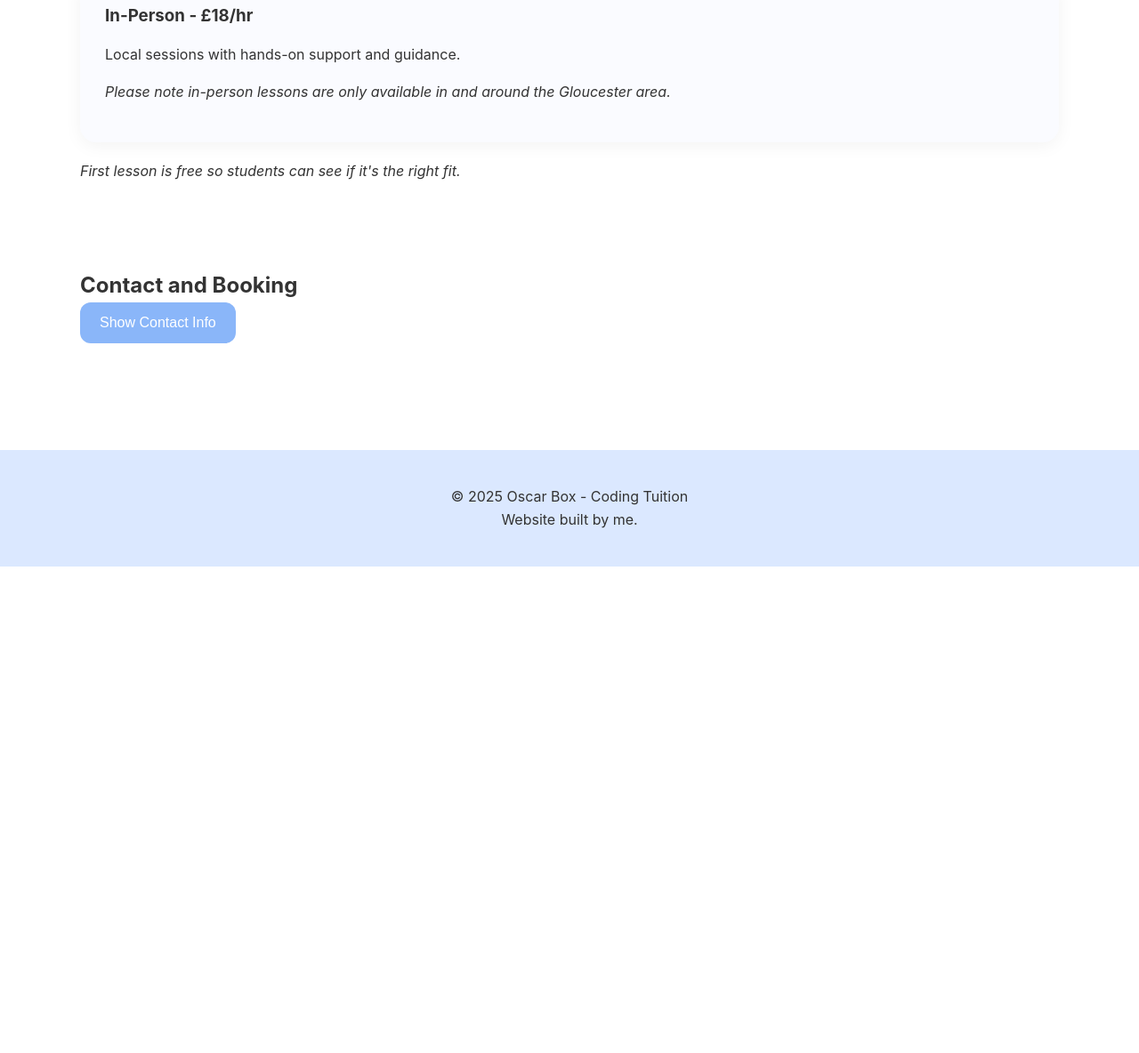
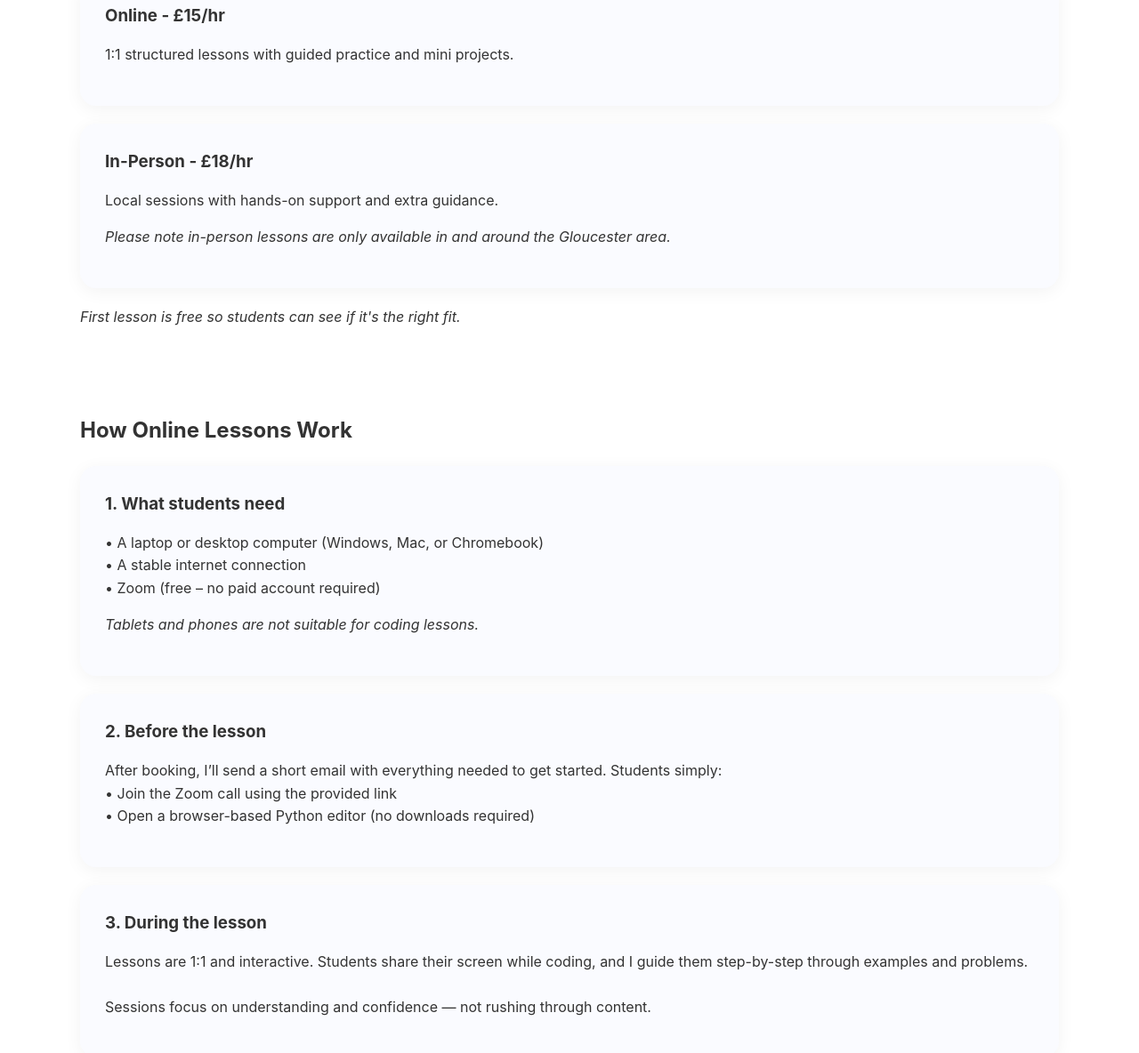
Before and after one commit to BoxyBoxy0/BoxyBoxy0.github.io, a plain HTML site: page index.html in a window 1280 px wide. Shown: the part 1616-2800 px from the top of the page at 89% size. Before the commit the page ends 2253 px from the top, so only its background shows below. Drawn offline with Linux system fonts and the light colour scheme.

Commit message:
Enhance online lessons section and booking button
Added a new section explaining how online lessons work and updated the booking button to scroll smoothly to the contact section.

```diff
--- a/index.html
+++ b/index.html
@@ -17,7 +17,9 @@
       <a href="#about">About</a>
       <a href="#lessons">Lessons</a>
       <a href="#pricing">Pricing</a>
+      <a href="#how-it-works">How It Works</a>
       <a href="#contact">Contact</a>
+
     </div>
   </nav>
 
@@ -25,7 +27,10 @@
   <div class="hero">
     <h1>Coding & Python Tuition</h1>
     <p>Helping KS3 & GCSE students learn coding confidently through clear teaching, hands-on projects, and real understanding.</p>
-    <div class="btn-primary">Book Free First Session</div>
+    <div class="btn-primary" onclick="document.querySelector('#contact').scrollIntoView({behavior:'smooth'})">
+    Book Free First Session
+    </div>
+
   </div>
 
   <!-- ABOUT -->
@@ -61,13 +66,62 @@
     <h2>Pricing</h2>
 
     <div class="card">
+      <h3>Online - £15/hr</h3>
+      <p>1:1 structured lessons with guided practice and mini projects.</p>
+    </div>
+
+    <div class="card">
       <h3>In-Person - £18/hr</h3>
-      <p>Local sessions with hands-on support and guidance.</p>
+      <p>Local sessions with hands-on support and extra guidance.</p>
       <p><i>Please note in-person lessons are only available in and around the Gloucester area.</i></p>
     </div>
 
     <p><i>First lesson is free so students can see if it's the right fit.</i></p>
   </section>
+
+  <!-- HOW IT WORKS -->
+  <section id="how-it-works">
+    <h2>How Online Lessons Work</h2>
+
+    <div class="card">
+      <h3>1. What students need</h3>
+      <p>
+        • A laptop or desktop computer (Windows, Mac, or Chromebook)<br />
+        • A stable internet connection<br />
+        • Zoom (free – no paid account required)
+      </p>
+      <p><i>Tablets and phones are not suitable for coding lessons.</i></p>
+    </div>
+
+    <div class="card">
+      <h3>2. Before the lesson</h3>
+      <p>
+        After booking, I’ll send a short email with everything needed to get started.
+        Students simply:
+        <br />• Join the Zoom call using the provided link
+        <br />• Open a browser-based Python editor (no downloads required)
+      </p>
+    </div>
+
+    <div class="card">
+      <h3>3. During the lesson</h3>
+      <p>
+        Lessons are 1:1 and interactive. Students share their screen while coding,
+        and I guide them step-by-step through examples and problems.
+        <br /><br />
+        Sessions focus on understanding and confidence — not rushing through content.
+      </p>
+    </div>
+
+    <div class="card">
+      <h3>4. After the lesson</h3>
+      <p>
+        By the end of each session, students know exactly what they’ve learned and
+        what comes next. Optional small practice tasks can be provided on request.
+      </p>
+    </div>
+  </section>
+
 
   <!-- CONTACT (EXPANDING BOX) -->
   <section id="contact">
@@ -94,6 +148,18 @@
     }
   </script>
 
+  <!-- Booking Section
+  <section id="booking" class="booking-section">
+    <h2>Book a Session</h2>
+    <p>Select a time that works for you. My availability updates automatically.</p>
+
+    <div class="calendly-container">
+      <div class="calendly-inline-widget" data-url="https://calendly.com/oscarnbox/1-hour-coding-lesson" style="min-width:320px;height:700px;"></div>
+    </div>
+
+    <script type="text/javascript" src="https://assets.calendly.com/assets/external/widget.js" async></script>
+  </section>
+  -->
 
 
   <footer>
```
